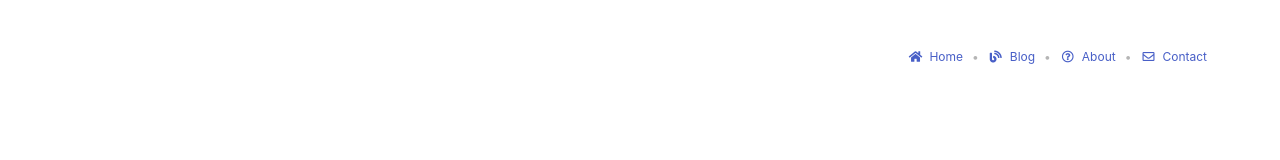
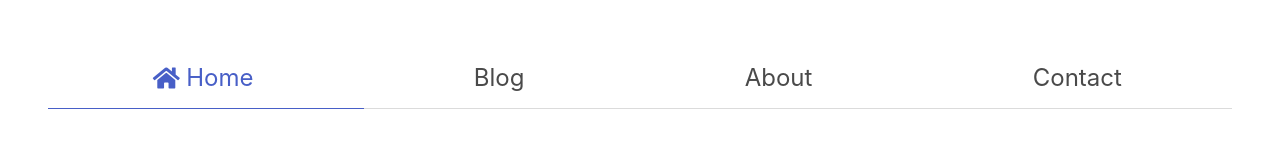
Before and after one commit to heangdeveloper/Bulma-Tutorial, a plain HTML site: page index.html in a window 1280 px wide. Drawn offline with nearby package versions, Linux system fonts and the light colour scheme.

Commit message:
Lesson-08

```diff
--- a/index.html
+++ b/index.html
@@ -6,49 +6,31 @@
     <meta name="viewport" content="width=device-width, initial-scale=1.0">
     <link rel="stylesheet" href="https://cdn.jsdelivr.net/npm/bulma@0.9.3/css/bulma.min.css">
     <link rel="stylesheet" href="https://pro.fontawesome.com/releases/v5.10.0/css/all.css" integrity="sha384-AYmEC3Yw5cVb3ZcuHtOA93w35dYTsvhLPVnYs9eStHfGJvOvKxVfELGroGkvsg+p" crossorigin="anonymous"/>
-    <title>Breadcrumb</title>
+    <title>Tabs</title>
 </head>
 <body>
 
     <div class="section">
-        <div class="container">
-            <nav class="breadcrumb has-bullet-separator is-small is-right">
+        <div class="tabs is-centered is-large is-fullwidth">
             <ul>
-                    <li>
+                <li class="is-active">
                     <a href="#">
-                            <span class="icon is-small">
-                                <i class="fas fa-home"></i>
-                            </span>
+                        <span class="icon is-small"><i class="fas fa-home"></i></span>
                         <span>Home</span>
                     </a>
                 </li>
                 <li>
-                        <a href="#">
-                            <span class="icon is-small">
-                                <i class="fas fa-blog"></i>
-                            </span>
-                            <span>Blog</span>
-                        </a>
+                    <a href="#">Blog</a>
                 </li>
                 <li>
-                        <a href="#">
-                            <span class="icon is-small">
-                                <i class="far fa-question-circle"></i>
-                            </span>
-                            <span>About</span>
-                        </a>
+                    <a href="#">About</a>
                 </li>
                 <li>
-                        <a href="#">
-                            <span class="icon is-small">
-                                <i class="far fa-envelope"></i>
-                            </span>
-                            <span>Contact</span>
-                        </a>
+                    <a href="#">Contact</a>
                 </li>
             </ul>
-            </nav>
         </div>
     </div>
+
 </body>
 </html>
```
Lines whose indentation alone changed are shown as unchanged.
